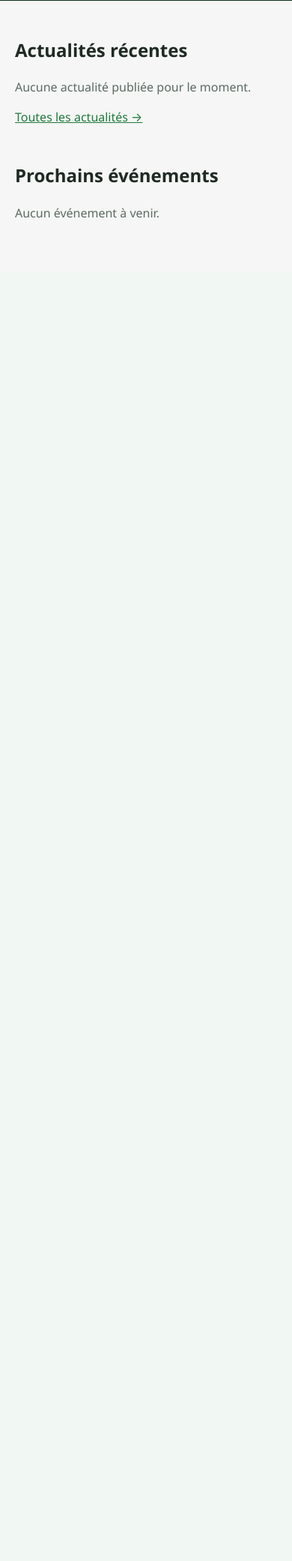
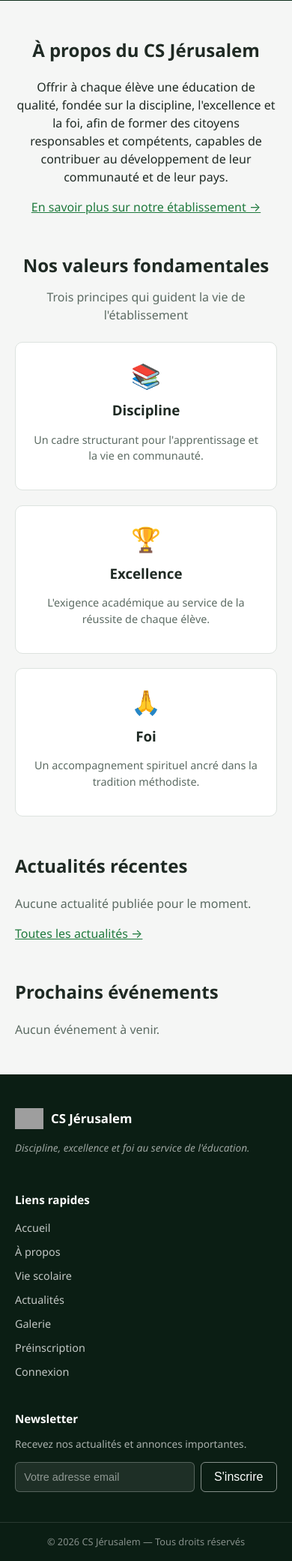
Before and after one commit to jeankamona-netizen/jerusalem, a Flask app: page / in a window 390 px wide. Shown: the part 481-2563 px from the top of the page at 75% size. Before the commit the page ends 772 px from the top, so only its background shows below. Run offline with Flask 3, Linux system fonts and the light colour scheme; data that the repository does not hold is empty; parts of the project's set-up code (start-up, migrations or seed data) failed here and were passed over; some libraries are stand-ins or nearby versions; grey boxes are pictures that could not be loaded.

Commit message:
Enrichit la page d'accueil : À propos, valeurs, pied de page avec newsletter
- Section À propos (résumé + lien) et Nos valeurs fondamentales
  (Discipline/Excellence/Foi) sur la page d'accueil, à partir du contenu
  déjà écrit sur /a-propos — aucun contenu inventé.
- Pied de page commun aux pages publiques : liens rapides + newsletter
  (nouveau modèle NewsletterSubscriber, inscription idempotente, validée
  côté serveur). Vide sur les tableaux de bord internes.
- Volontairement absents : sections Partenaires/Localisation/Contact
  (nécessitent une vraie adresse, un vrai téléphone, de vrais partenaires
  — à fournir par l'établissement plutôt qu'inventés).

```diff
--- a/app/__init__.py
+++ b/app/__init__.py
@@ -61,6 +61,8 @@ def _register_blueprints(app):
 
 
 def _register_template_globals(app):
+    from datetime import datetime
+
     from flask_login import current_user
 
     from app import constants
@@ -76,6 +78,10 @@ def _register_template_globals(app):
         # est le même raccourci déjà utilisé partout ailleurs dans l'application (préinscription,
         # séquence des reçus, etc.) tant qu'un vrai multi-établissement n'est pas branché.
         return {"school": School.query.first()}
+
+    @app.context_processor
+    def inject_current_year():
+        return {"current_year": datetime.now().year}
 
     @app.context_processor
     def inject_unread_notifications_count():
--- a/app/blueprints/public/forms.py
+++ b/app/blueprints/public/forms.py
@@ -2,6 +2,7 @@ from flask_wtf import FlaskForm
 from flask_wtf.file import FileAllowed, FileField
 from wtforms import DateField, SelectField, StringField, TextAreaField
 from wtforms.validators import DataRequired, Email, Length, Optional
+
 
 RELATION_CHOICES = [("Père", "Père"), ("Mère", "Mère"), ("Tuteur", "Tuteur"), ("Autre", "Autre")]
 UPLOAD_EXTENSIONS = ["jpg", "jpeg", "png", "webp", "pdf"]
@@ -32,3 +33,7 @@ class ApplicationForm(FlaskForm):
     document_scolaire = FileField(
         "Bulletin / document scolaire", validators=[Optional(), FileAllowed(UPLOAD_EXTENSIONS)]
     )
+
+
+class NewsletterForm(FlaskForm):
+    email = StringField("Adresse email", validators=[DataRequired(), Email(), Length(max=255)])
--- a/app/blueprints/public/routes.py
+++ b/app/blueprints/public/routes.py
@@ -2,12 +2,12 @@ import datetime
 import mimetypes
 import os
 
-from flask import abort, flash, redirect, render_template, send_file, url_for
+from flask import abort, flash, redirect, render_template, request, send_file, url_for
 
 from app.blueprints.public import public_bp
-from app.blueprints.public.forms import ApplicationForm
+from app.blueprints.public.forms import ApplicationForm, NewsletterForm
 from app.extensions import db, limiter
-from app.models import Announcement, Application, Classe, Document, Event, School
+from app.models import Announcement, Application, Classe, Document, Event, NewsletterSubscriber, School
 from app.services.audit import log_action
 from app.services.pdf import next_document_number
 from app.services.school_year import get_current_school_year
@@ -257,3 +257,30 @@ def application_confirmation(number):
     if not application:
         abort(404)
     return render_template("public/application_confirmation.html", application=application)
+
+
+@public_bp.route("/newsletter/inscription", methods=["POST"])
+@limiter.limit("10 per hour")
+def newsletter_subscribe():
+    """Le formulaire vit dans le pied de page de chaque page publique — on retourne toujours
+    vers la page d'où vient la soumission plutôt que vers une page dédiée."""
+    form = NewsletterForm()
+    redirect_target = request.referrer or url_for("public.home")
+
+    if not form.validate_on_submit():
+        flash("Adresse email invalide.", "error")
+        return redirect(redirect_target)
+
+    email = form.email.data.strip().lower()
+    existing = NewsletterSubscriber.query.filter_by(email=email).first()
+    if existing:
+        if not existing.is_active:
+            existing.is_active = True
+            db.session.commit()
+        flash("Vous êtes déjà inscrit à la newsletter.", "info")
+    else:
+        db.session.add(NewsletterSubscriber(email=email))
+        db.session.commit()
+        flash("Inscription à la newsletter confirmée. Merci !", "info")
+
+    return redirect(redirect_target)
--- a/app/models/__init__.py
+++ b/app/models/__init__.py
@@ -8,7 +8,7 @@ from app.models.schedule import Room, Schedule
 from app.models.admissions import Application, Document
 from app.models.discipline import Convocation, DisciplinaryAction, DisciplinaryIncident
 from app.models.notification import Notification
-from app.models.content import Announcement, Event
+from app.models.content import Announcement, Event, NewsletterSubscriber
 from app.models.library import CourseMaterial, Homework
 from app.models.system import AuditLog
 
@@ -48,6 +48,7 @@ __all__ = [
     "Notification",
     "Announcement",
     "Event",
+    "NewsletterSubscriber",
     "CourseMaterial",
     "Homework",
     "AuditLog",
--- a/app/static/css/main.css
+++ b/app/static/css/main.css
@@ -334,6 +334,49 @@ a { color: var(--csj-primary); }
   display: block;
 }
 
+.csj-footer {
+  background: #0b1e14;
+  color: rgba(255, 255, 255, 0.85);
+  margin-top: 2rem;
+}
+.csj-footer-grid {
+  max-width: 1000px;
+  margin: 0 auto;
+  padding: 2.5rem 1.25rem;
+  display: grid;
+  grid-template-columns: 1.4fr 1fr 1.2fr;
+  gap: 2rem;
+}
+.csj-footer-grid h4 { color: #fff; font-size: 0.95rem; margin: 0 0 0.8rem; }
+.csj-footer-grid ul { list-style: none; padding: 0; margin: 0; }
+.csj-footer-grid li { margin-bottom: 0.5rem; }
+.csj-footer-grid a { color: rgba(255, 255, 255, 0.75); text-decoration: none; font-size: 0.9rem; }
+.csj-footer-grid a:hover { color: #fff; text-decoration: underline; }
+.csj-footer-brand { display: flex; align-items: center; gap: 0.6rem; margin-bottom: 0.6rem; }
+.csj-footer-brand img { width: 2.4rem; height: 2.4rem; object-fit: contain; }
+.csj-footer-brand strong { color: #fff; font-size: 1.05rem; }
+.csj-footer-tagline { font-size: 0.85rem; font-style: italic; color: rgba(255, 255, 255, 0.6); margin: 0 0 1rem; }
+.csj-footer-newsletter p { font-size: 0.85rem; color: rgba(255, 255, 255, 0.65); margin: 0 0 0.8rem; }
+.csj-footer-newsletter form { display: flex; gap: 0.5rem; flex-wrap: wrap; }
+.csj-footer-newsletter input[type="email"] {
+  flex: 1;
+  min-width: 160px;
+  padding: 0.5rem 0.7rem;
+  border-radius: 6px;
+  border: 1px solid rgba(255, 255, 255, 0.25);
+  background: rgba(255, 255, 255, 0.08);
+  color: #fff;
+  font-size: 0.9rem;
+}
+.csj-footer-newsletter input[type="email"]::placeholder { color: rgba(255, 255, 255, 0.5); }
+.csj-footer-bottom {
+  border-top: 1px solid rgba(255, 255, 255, 0.12);
+  text-align: center;
+  padding: 1rem 1.25rem;
+  font-size: 0.8rem;
+  color: rgba(255, 255, 255, 0.5);
+}
+
 @media (max-width: 768px) {
   .csj-app { flex-direction: column; }
   .csj-sidebar { width: 100%; border-right: none; border-bottom: 1px solid var(--csj-border); display: flex; overflow-x: auto; padding: 0.5rem; }
@@ -342,4 +385,5 @@ a { color: var(--csj-primary); }
   .csj-hero { min-height: 380px; }
   .csj-hero-content h1 { font-size: 1.8rem; }
   .csj-gallery-preview { grid-template-columns: repeat(3, 1fr); }
+  .csj-footer-grid { grid-template-columns: 1fr; }
 }
--- a/app/templates/layouts/base.html
+++ b/app/templates/layouts/base.html
@@ -49,5 +49,43 @@
   {% endwith %}
 
   {% block content %}{% endblock %}
+
+  {% block footer %}
+  <footer class="csj-footer">
+    <div class="csj-footer-grid">
+      <div>
+        <div class="csj-footer-brand">
+          <img src="{{ url_for('public.logo') }}" alt="Logo {{ school.name if school else 'CS Jérusalem' }}">
+          <strong>{{ school.name if school else 'CS Jérusalem' }}</strong>
+        </div>
+        <p class="csj-footer-tagline">Discipline, excellence et foi au service de l'éducation.</p>
+      </div>
+      <div>
+        <h4>Liens rapides</h4>
+        <ul>
+          <li><a href="{{ url_for('public.home') }}">Accueil</a></li>
+          <li><a href="{{ url_for('public.about') }}">À propos</a></li>
+          <li><a href="{{ url_for('public.school_life') }}">Vie scolaire</a></li>
+          <li><a href="{{ url_for('public.news') }}">Actualités</a></li>
+          <li><a href="{{ url_for('public.gallery') }}">Galerie</a></li>
+          <li><a href="{{ url_for('public.application_new') }}">Préinscription</a></li>
+          <li><a href="{{ url_for('auth.login') }}">Connexion</a></li>
+        </ul>
+      </div>
+      <div class="csj-footer-newsletter">
+        <h4>Newsletter</h4>
+        <p>Recevez nos actualités et annonces importantes.</p>
+        <form method="post" action="{{ url_for('public.newsletter_subscribe') }}">
+          <input type="hidden" name="csrf_token" value="{{ csrf_token() }}">
+          <input type="email" name="email" placeholder="Votre adresse email" required>
+          <button type="submit" class="csj-btn secondary" style="color:#fff; border-color:rgba(255,255,255,0.5);">S'inscrire</button>
+        </form>
+      </div>
+    </div>
+    <div class="csj-footer-bottom">
+      © {{ current_year }} {{ school.name if school else 'CS Jérusalem' }} — Tous droits réservés
+    </div>
+  </footer>
+  {% endblock %}
 </body>
 </html>
--- a/app/templates/layouts/dashboard.html
+++ b/app/templates/layouts/dashboard.html
@@ -12,3 +12,5 @@
   </main>
 </div>
 {% endblock %}
+
+{% block footer %}{% endblock %}
--- a/app/templates/public/home.html
+++ b/app/templates/public/home.html
@@ -36,6 +36,38 @@
   </div>
 </div>
 {% endif %}
+
+<section style="max-width: 780px; margin: 3rem auto; padding: 0 1.25rem; text-align:center;">
+  <h2>À propos du {{ school.name if school else 'CS Jérusalem' }}</h2>
+  <p style="color: var(--csj-text);">
+    Offrir à chaque élève une éducation de qualité, fondée sur la discipline, l'excellence et
+    la foi, afin de former des citoyens responsables et compétents, capables de contribuer au
+    développement de leur communauté et de leur pays.
+  </p>
+  <p><a href="{{ url_for('public.about') }}">En savoir plus sur notre établissement →</a></p>
+</section>
+
+<section style="max-width: 1000px; margin: 0 auto 3rem; padding: 0 1.25rem;">
+  <h2 style="text-align:center;">Nos valeurs fondamentales</h2>
+  <p style="text-align:center; color: var(--csj-muted); margin-top:-0.5rem;">Trois principes qui guident la vie de l'établissement</p>
+  <div style="display:grid; grid-template-columns: repeat(auto-fit, minmax(220px, 1fr)); gap:1.2rem; margin-top:1.5rem;">
+    <div class="csj-panel" style="text-align:center; margin-bottom:0;">
+      <div style="font-size:2rem;">📚</div>
+      <h3 style="margin:0.5rem 0 0.3rem;">Discipline</h3>
+      <p style="color: var(--csj-muted); font-size:0.9rem;">Un cadre structurant pour l'apprentissage et la vie en communauté.</p>
+    </div>
+    <div class="csj-panel" style="text-align:center; margin-bottom:0;">
+      <div style="font-size:2rem;">🏆</div>
+      <h3 style="margin:0.5rem 0 0.3rem;">Excellence</h3>
+      <p style="color: var(--csj-muted); font-size:0.9rem;">L'exigence académique au service de la réussite de chaque élève.</p>
+    </div>
+    <div class="csj-panel" style="text-align:center; margin-bottom:0;">
+      <div style="font-size:2rem;">🙏</div>
+      <h3 style="margin:0.5rem 0 0.3rem;">Foi</h3>
+      <p style="color: var(--csj-muted); font-size:0.9rem;">Un accompagnement spirituel ancré dans la tradition méthodiste.</p>
+    </div>
+  </div>
+</section>
 
 <section style="max-width: 1000px; margin: 3rem auto; padding: 0 1.25rem;">
   <h2>Actualités récentes</h2>
```
Also changed, not shown: app/models/content.py (+16 -0 lines), migrations/versions/a9cbf703143f_add_newsletter_subscribers_table.py (added, +36 -0 lines), README.md.
